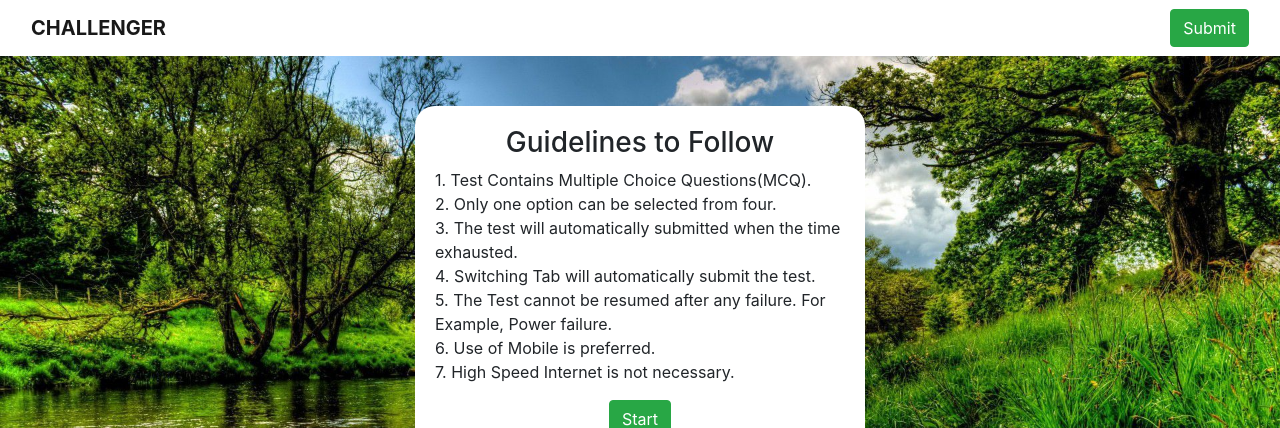
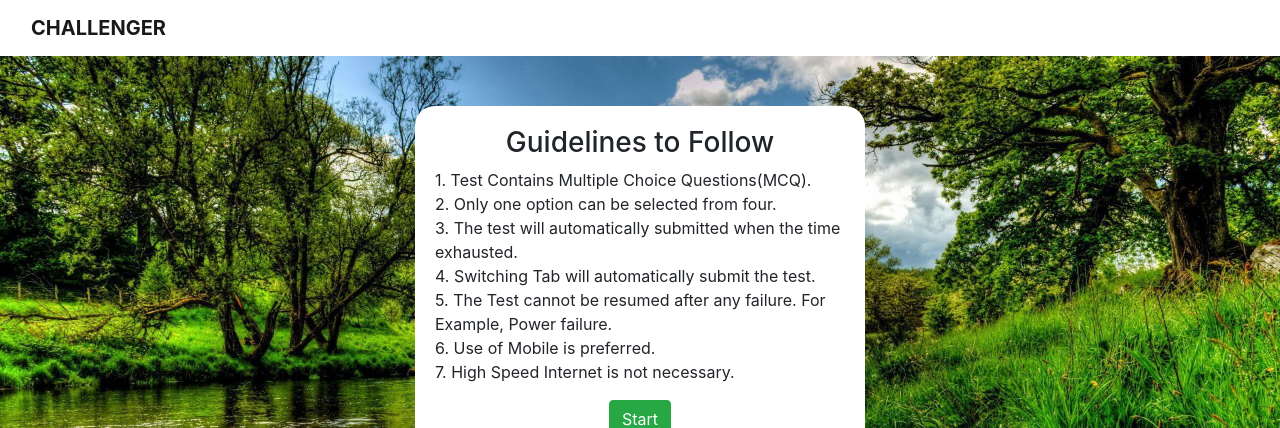
Before and after one commit to PratikM15/MCQ-Challenger, a Django app: template portal/templates/rules.html in a window 1280 px wide. Shown: the top 428 px of the page. Run offline with Django 3.2, Linux system fonts and the light colour scheme; the template is opened without the code that fills it, so the values that code supplies are empty; some libraries are stand-ins or nearby versions.

Commit message:
rules.html button removed

```diff
--- a/portal/templates/rules.html
+++ b/portal/templates/rules.html
@@ -22,8 +22,6 @@
     <nav class="navbar navbar-expand-lg navbar-light" style="background-color: white;">
       <div class="container-fluid">
         <b class="navbar-brand">CHALLENGER</b>
-        <b class="nav-link" id="counter" style="padding-top:6px;font-size: 20px;"></b>
-        <button class="btn btn-success" onclick="submitForm()">Submit</button>
       </div>
     </nav>
 
```
